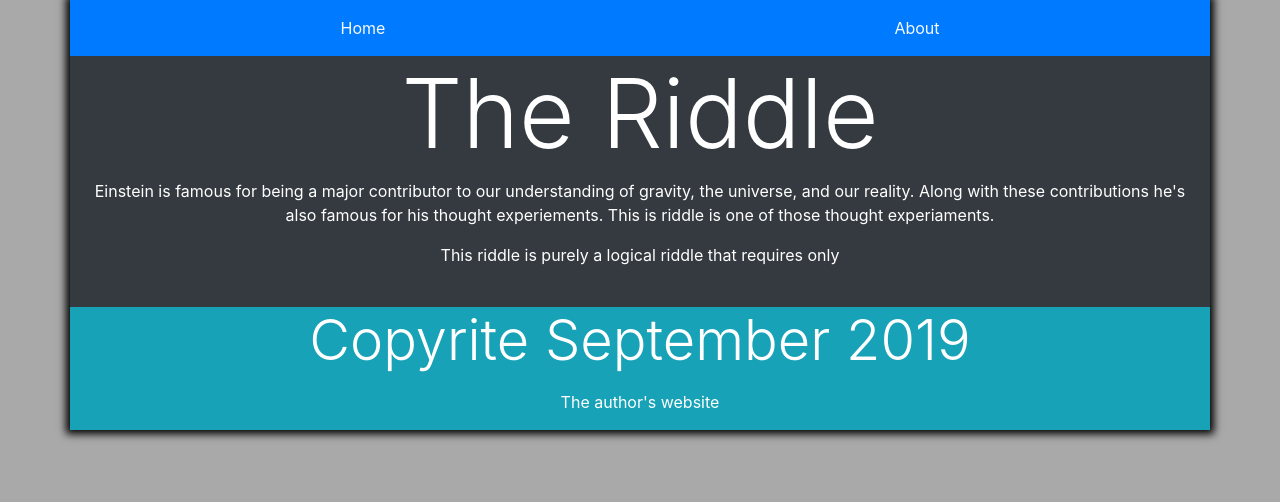
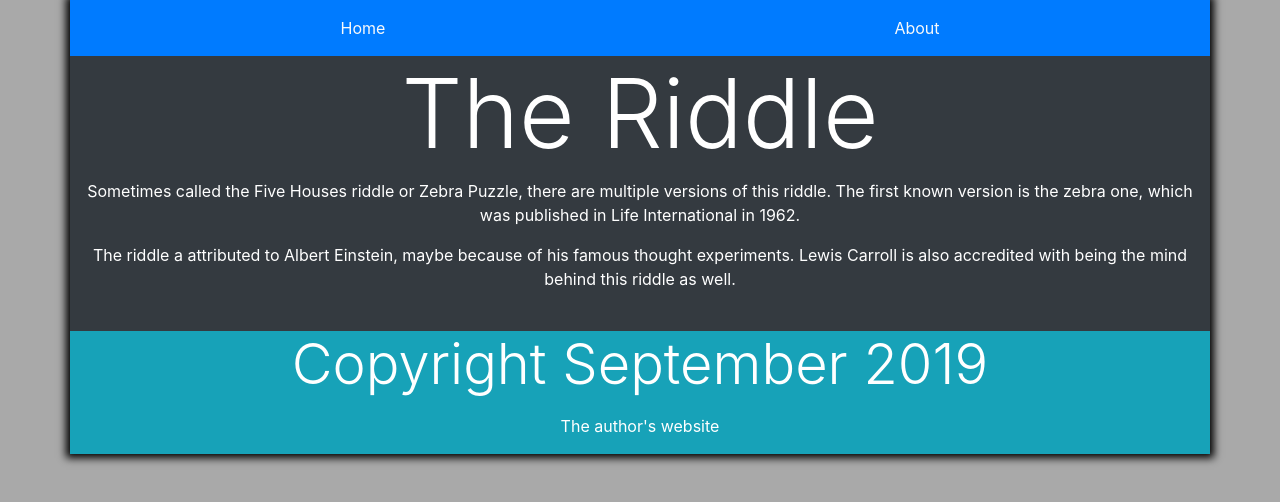
Before and after one commit to Zalarian/einstein, a plain HTML site: page html/about.html in a window 1280 px wide. Drawn offline with nearby package versions, Linux system fonts and the light colour scheme.

Commit message:
Restructure for git pages

```diff
--- a/app/html/about.html
+++ b/html/about.html
@@ -11,20 +11,21 @@
 <body>
     <div class="container bg-dark text-white text-center" id="content">
     <nav class="row navbar bg-primary nav-fill">
-        <a class="nav-item nav-link active text-light" href="index.html">Home</a>
+        <a class="nav-item nav-link active text-light" href="../index.html">Home</a>
         <a class="nav-item nav-link text-light" href="about.html">About</a>
     </nav>
     <main>
         <article>
             <section class="row justify-content-center">
                 <h1 class="col-12 display-1"><Table>The Riddle</Table></h1>
-                <p class="col-12">
-                    Einstein is famous for being a major contributor to our understanding of gravity,
-                    the universe, and our reality. Along with these contributions he's also famous
-                    for his thought experiements. This is riddle is one of those thought experiaments.
+                <p>
+                    Sometimes called the Five Houses riddle or Zebra Puzzle, there are multiple versions of this
+                    riddle. The first known version is the zebra one, which was published in Life International
+                    in 1962.
                 </p>
                 <p class="col-12">
-                    This riddle is purely a logical riddle that requires only
+                    The riddle a attributed to Albert Einstein, maybe because of his famous thought experiments.
+                    Lewis Carroll is also accredited with being the mind behind this riddle as well.
                 </p>
             </section>
         </article>
@@ -32,7 +33,7 @@
     <br>
     <footer>
         <section class="row bg-info">
-            <p class="col-12 display-4">Copyrite September 2019</p>
+            <p class="col-12 display-4">Copyright September 2019</p>
             <p class="col-12">
                 <a class="text-white" href="http://howlettholdings.com">The author's website</a>
             </p>
```
Also changed, not shown: html/solve.html (renamed from app/html/solution.html, +2 -2 lines), index.html (renamed from app/html/index.html, +4 -4 lines), css/theme.css (renamed from app/css/theme.css), javascript/check.js (renamed from app/javascript/check.js).
